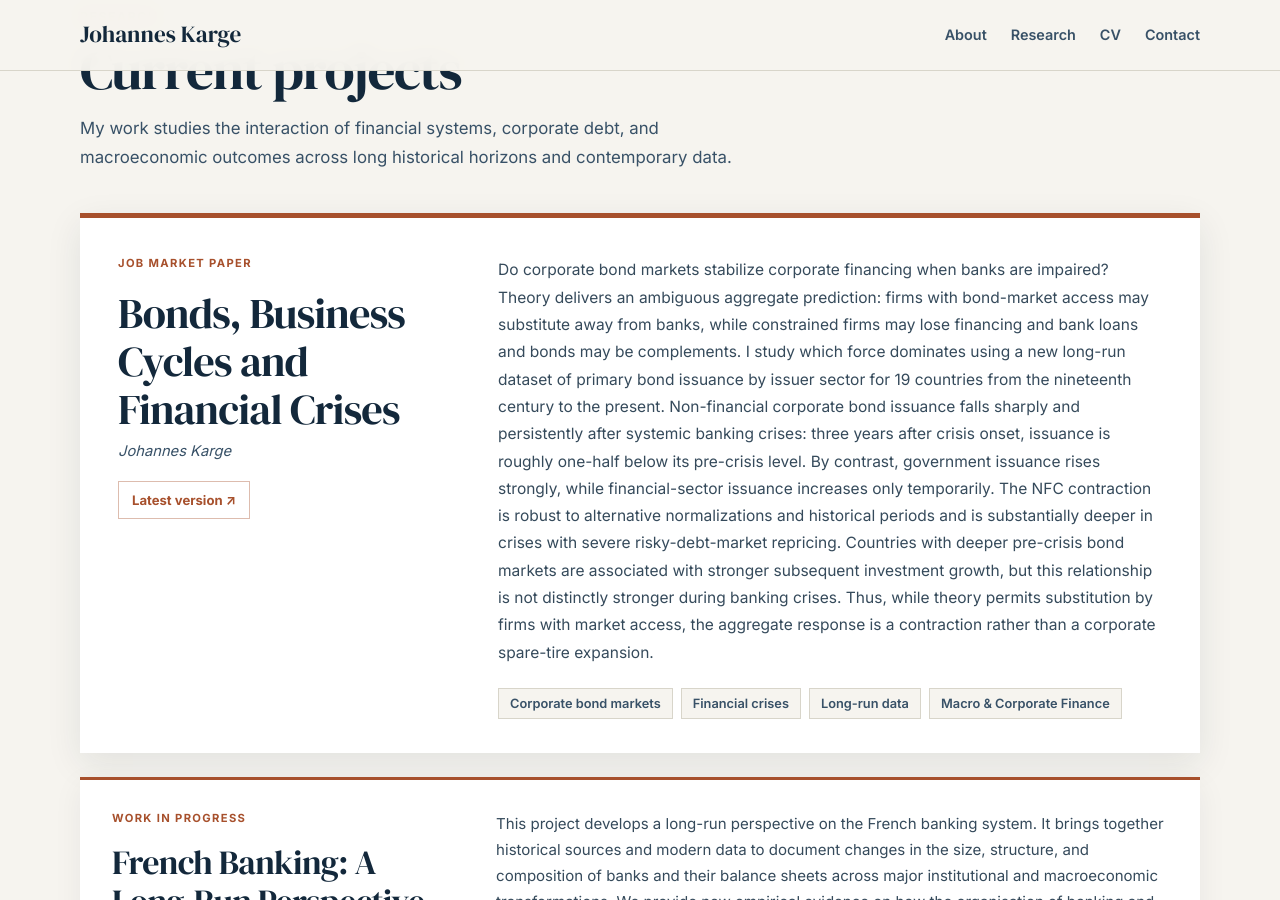
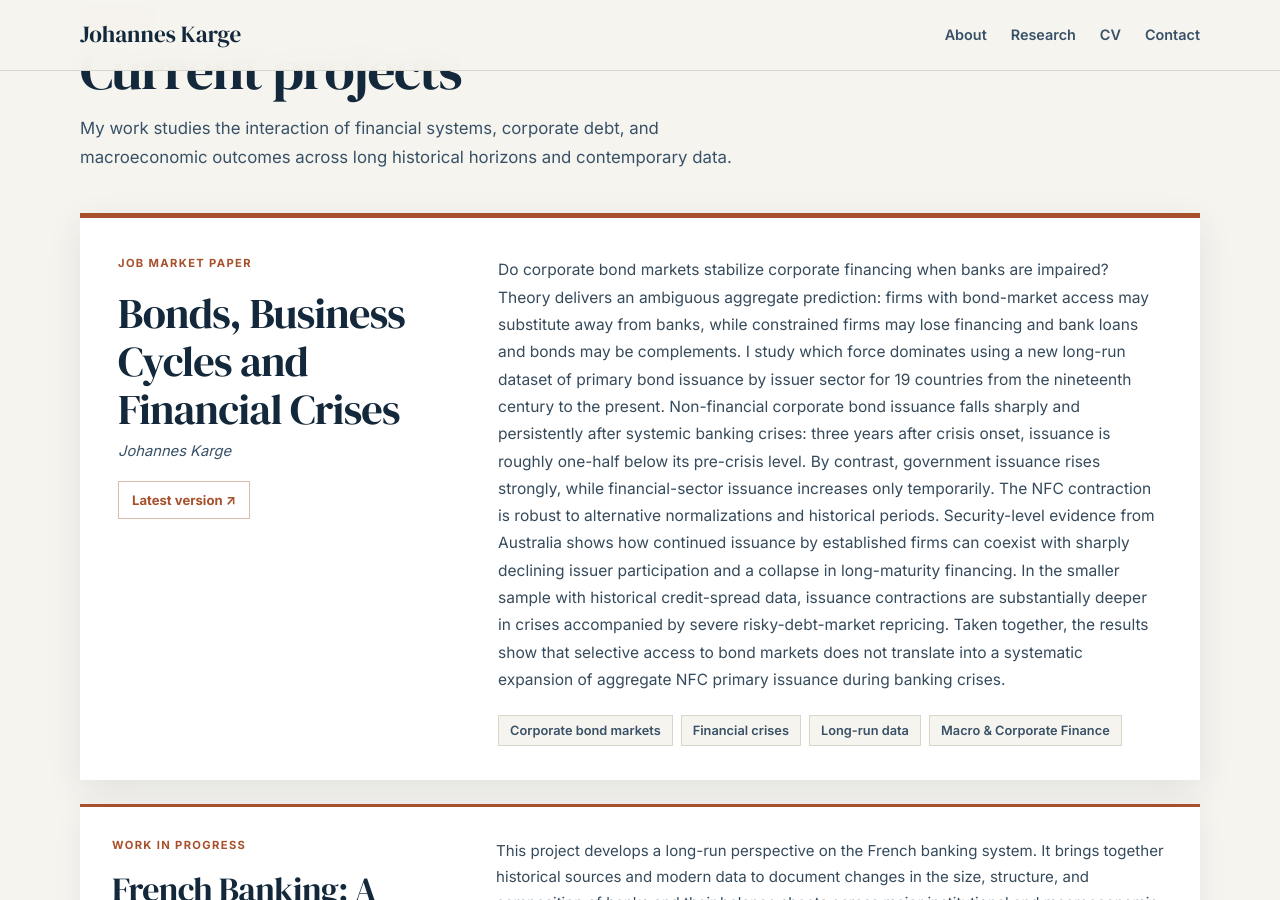
Before and after one commit to JohannesKarge/johanneskarge.github.io, a Jekyll site: the page built from index.md, in a window 1280 px wide and 900 px high, scrolled down 872 px. Built offline with Jekyll 4.4.1, drawn with Linux system fonts in a browser that asks for light colours.

Commit message:
updatebstract

```diff
--- a/_data/projects.yml
+++ b/_data/projects.yml
@@ -10,7 +10,7 @@ projects:
       - label: "Latest version"
         url: "/assets/JMP_Bonds_Karge.pdf"
     abstract: >
-      Do corporate bond markets stabilize corporate financing when banks are impaired? Theory delivers an ambiguous aggregate prediction: firms with bond-market access may substitute away from banks, while constrained firms may lose financing and bank loans and bonds may be complements. I study which force dominates using a new long-run dataset of primary bond issuance by issuer sector for 19 countries from the nineteenth century to the present. Non-financial corporate bond issuance falls sharply and persistently after systemic banking crises: three years after crisis onset, issuance is roughly one-half below its pre-crisis level. By contrast, government issuance rises strongly, while financial-sector issuance increases only temporarily. The NFC contraction is robust to alternative normalizations and historical periods and is substantially deeper in crises with severe risky-debt-market repricing. Countries with deeper pre-crisis bond markets are associated with stronger subsequent investment growth, but this relationship is not distinctly stronger during banking crises. Thus, while theory permits substitution by firms with market access, the aggregate response is a contraction rather than a corporate spare-tire expansion.
+      Do corporate bond markets stabilize corporate financing when banks are impaired? Theory delivers an ambiguous aggregate prediction: firms with bond-market access may substitute away from banks, while constrained firms may lose financing and bank loans and bonds may be complements. I study which force dominates using a new long-run dataset of primary bond issuance by issuer sector for 19 countries from the nineteenth century to the present. Non-financial corporate bond issuance falls sharply and persistently after systemic banking crises: three years after crisis onset, issuance is roughly one-half below its pre-crisis level. By contrast, government issuance rises strongly, while financial-sector issuance increases only temporarily. The NFC contraction is robust to alternative normalizations and historical periods. Security-level evidence from Australia shows how continued issuance by established firms can coexist with sharply declining issuer participation and a collapse in long-maturity financing. In the smaller sample with historical credit-spread data, issuance contractions are substantially deeper in crises accompanied by severe risky-debt-market repricing. Taken together, the results show that selective access to bond markets does not translate into a systematic expansion of aggregate NFC primary issuance during banking crises.
     tags:
       - Corporate bond markets
       - Financial crises
```
